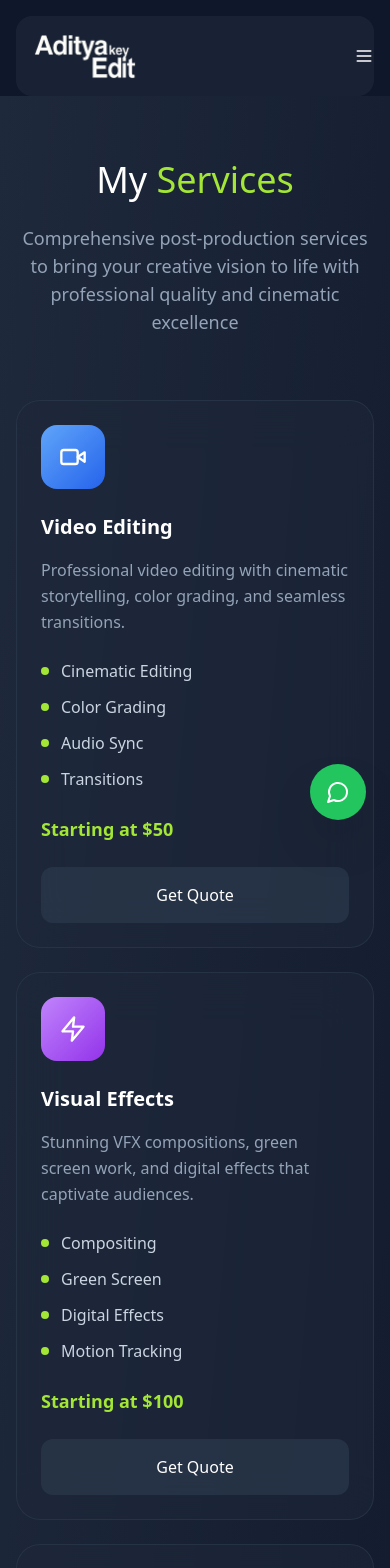
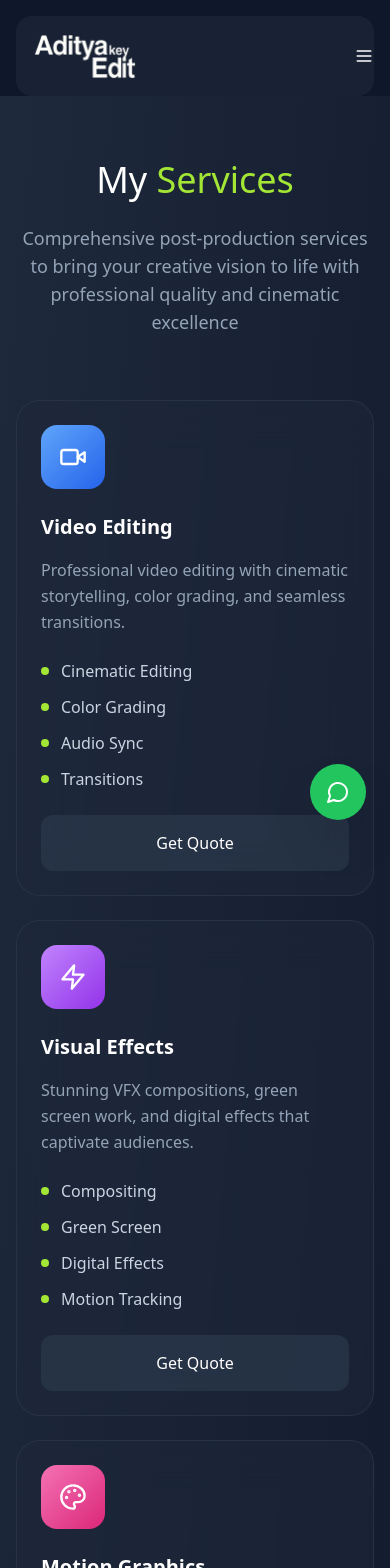
Before and after one commit to Adicaft/website, a React (Vite) app: page /services in a window 390 px wide. Shown: the top 1568 px of the page. Built offline with nearby package versions, Linux system fonts and the light colour scheme.

Commit message:
Update favicon, fix skills logos, remove pricing, refine video behavior

```diff
--- a/index.html
+++ b/index.html
@@ -3,7 +3,7 @@
 
 <head>
   <meta charset="UTF-8" />
-  <link rel="icon" type="image/svg+xml" href="/vite.svg" />
+  <link rel="icon" type="image/png" href="/aditya-logo.png" />
   <meta name="viewport" content="width=device-width, initial-scale=1.0" />
   <title>Adityakeyedits - VFX Artist & Video Editor Portfolio</title>
 </head>
--- a/src/components/VideoReel.tsx
+++ b/src/components/VideoReel.tsx
@@ -11,6 +11,7 @@ interface VideoReelProps {
 const VideoReel: React.FC<VideoReelProps> = ({ index }) => {
   const [likes, setLikes] = useState(Math.floor(Math.random() * 1000) + 100);
   const [shares, setShares] = useState(Math.floor(Math.random() * 50) + 10);
+  const [isPlaying, setIsPlaying] = useState(false);
   const videoId = getYouTubeVideoId(index);
 
   const handleLike = (e: React.MouseEvent) => {
@@ -23,11 +24,20 @@ const VideoReel: React.FC<VideoReelProps> = ({ index }) => {
     setShares(prev => prev + 1);
   };
 
+  const togglePlay = () => {
+    setIsPlaying(!isPlaying);
+  };
+
   return (
-    <div className="relative group">
-      <YouTubeEmbed videoId={videoId} index={index} />
+    <div
+      className="relative group"
+      onMouseEnter={() => setIsPlaying(true)}
+      onMouseLeave={() => setIsPlaying(false)}
+      onClick={togglePlay}
+    >
+      <YouTubeEmbed videoId={videoId} index={index} isPlaying={isPlaying} />
 
-      <div className="absolute right-2 sm:right-3 lg:right-4 bottom-12 sm:bottom-16 lg:bottom-20 z-20 flex flex-col space-y-2 sm:space-y-3 lg:space-y-4">
+      <div className={`absolute right-2 sm:right-3 lg:right-4 bottom-12 sm:bottom-16 lg:bottom-20 z-20 flex flex-col space-y-2 sm:space-y-3 lg:space-y-4 transition-opacity duration-300 ${isPlaying ? 'opacity-0 group-hover:opacity-100' : 'opacity-100'}`}>
         <button
           onClick={handleLike}
           className="flex flex-col items-center space-y-1"
--- a/src/pages/Services.tsx
+++ b/src/pages/Services.tsx
@@ -10,7 +10,7 @@ const services = [
     description: 'Professional video editing with cinematic storytelling, color grading, and seamless transitions.',
     features: ['Cinematic Editing', 'Color Grading', 'Audio Sync', 'Transitions'],
     color: 'from-blue-400 to-blue-600',
-    price: 'Starting at $50'
+
   },
   {
     icon: Zap,
@@ -18,7 +18,7 @@ const services = [
     description: 'Stunning VFX compositions, green screen work, and digital effects that captivate audiences.',
     features: ['Compositing', 'Green Screen', 'Digital Effects', 'Motion Tracking'],
     color: 'from-purple-400 to-purple-600',
-    price: 'Starting at $100'
+
   },
   {
     icon: Palette,
@@ -26,7 +26,7 @@ const services = [
     description: 'Eye-catching motion graphics, animated logos, and dynamic visual elements for your content.',
     features: ['Logo Animation', 'Title Sequences', 'Infographics', '2D Animation'],
     color: 'from-pink-400 to-pink-600',
-    price: 'Starting at $75'
+
   },
   {
     icon: Volume2,
@@ -34,7 +34,7 @@ const services = [
     description: 'Professional audio editing, sound effects, and music synchronization for immersive experiences.',
     features: ['Audio Mixing', 'Sound Effects', 'Music Sync', 'Voice Enhancement'],
     color: 'from-green-400 to-green-600',
-    price: 'Starting at $40'
+
   },
   {
     icon: Eye,
@@ -42,7 +42,7 @@ const services = [
     description: 'Professional color correction and grading to enhance the mood and visual appeal of your videos.',
     features: ['Color Correction', 'Mood Enhancement', 'Cinematic Look', 'Style Matching'],
     color: 'from-orange-400 to-orange-600',
-    price: 'Starting at $60'
+
   },
   {
     icon: Camera,
@@ -50,7 +50,7 @@ const services = [
     description: 'Complete post-production services from raw footage to final delivery with professional quality.',
     features: ['Full Workflow', 'Quality Control', 'Format Delivery', 'Revisions'],
     color: 'from-cyan-400 to-cyan-600',
-    price: 'Custom Quote'
+
   }
 ];
 
@@ -115,9 +115,7 @@ const Services = () => {
                   ))}
                 </div>
 
-                <div className="text-lime-400 font-semibold text-lg mb-6">
-                  {service.price}
-                </div>
+
 
                 <motion.div
                   whileHover={{ scale: 1.05 }}
--- a/src/pages/Skills.tsx
+++ b/src/pages/Skills.tsx
@@ -44,8 +44,8 @@ const skillCategories = [
 const softwareLogos = [
   { name: 'Premiere Pro', logo: '/adobe-premiere-logo-png_seeklogo-380789.png', proficiency: 95 },
   { name: 'After Effects', logo: '/skills/after-effects.png', proficiency: 90 },
-  { name: 'DaVinci Resolve', logo: '/skills/davinci-resolve.png', proficiency: 85 },
-  { name: 'Photoshop', logo: '/skills/photoshop.png', proficiency: 88 },
+  { name: 'DaVinci Resolve', logo: '/skills/photoshop.png', proficiency: 85 },
+  { name: 'Photoshop', logo: '/skills/davinci-resolve.png', proficiency: 88 },
   { name: 'Illustrator', logo: '/Illustrator-Logo-768x480.png', proficiency: 80 },
   { name: 'Nuke', logo: '/nuke.webp', proficiency: 75 },
   { name: 'Maya', logo: '/skills/maya.png', proficiency: 70 },
```
